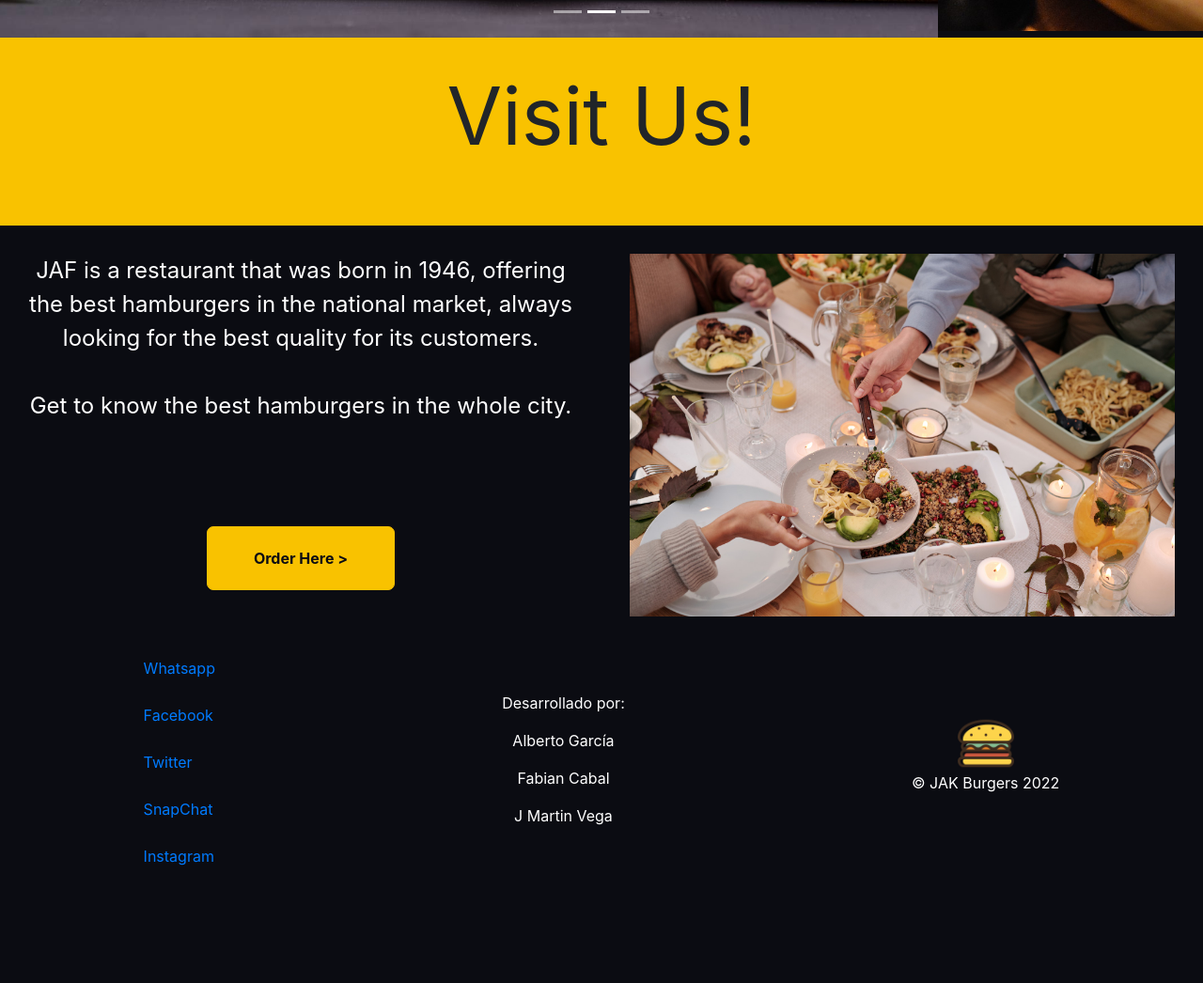
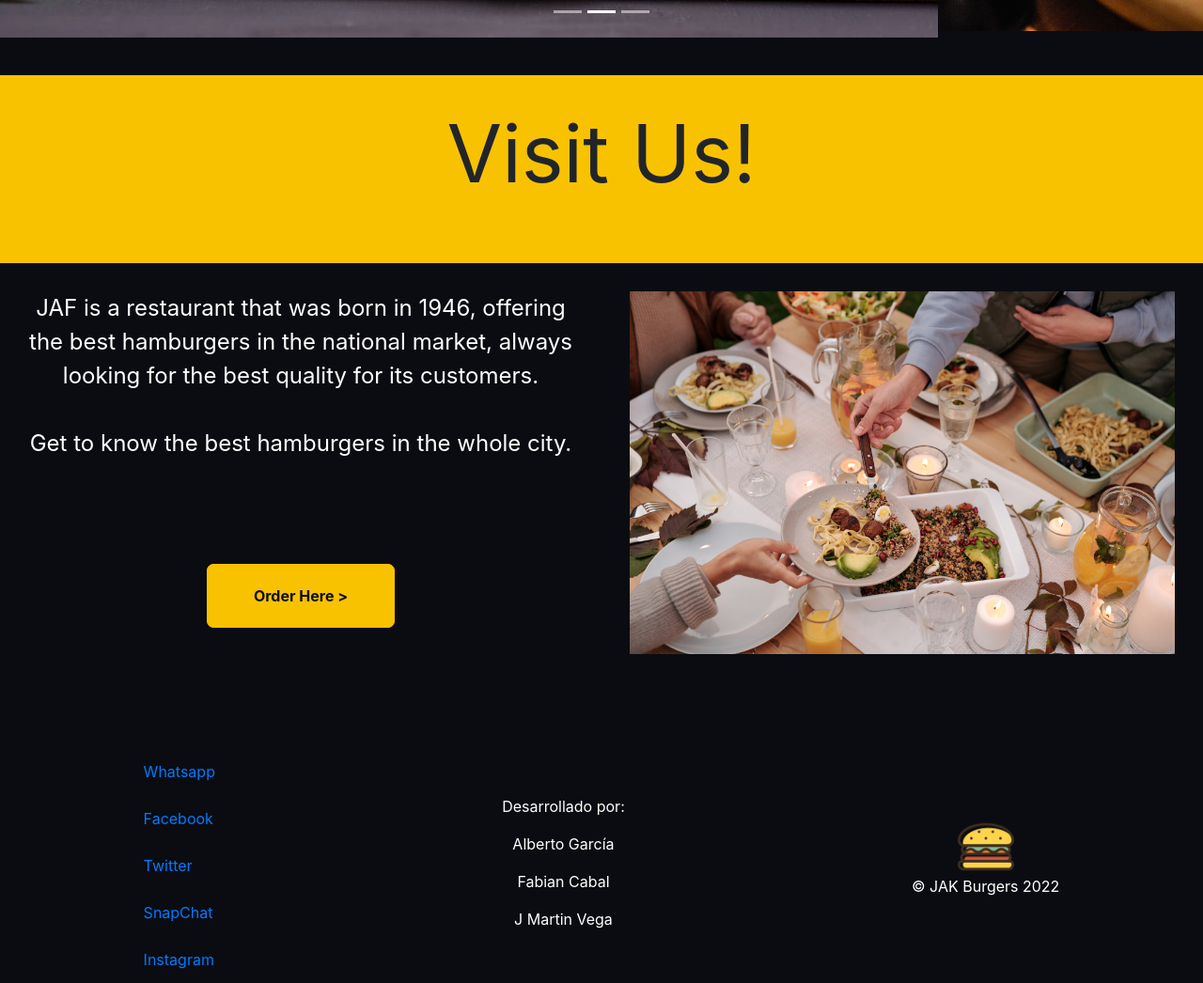
Before and after one commit to fabianmauriciocabalmeneses/JAF-Burgers, a plain HTML site: page src/pages/home.html in a window 1280 px wide. Shown: the part 1008-2054 px from the top of the page at 94% size. Before the commit the page ends 1944 px from the top, so only its background shows below. Drawn offline with nearby package versions, Linux system fonts and the light colour scheme.

Commit message:
Integracion

```diff
--- a/src/css/home.css
+++ b/src/css/home.css
@@ -88,6 +88,8 @@ body{
     text-align: center;
     font-size: 85px;
     padding: 20px;
+    margin: auto;
+    margin-top: 40px;
 
 }
 
@@ -148,6 +150,8 @@ body{
     display: flex;
     justify-content: space-around;
     max-width: 1400px;
+    margin: auto;
+    margin-top: 70px;
 }
 
 .divLogoFooter{
```
